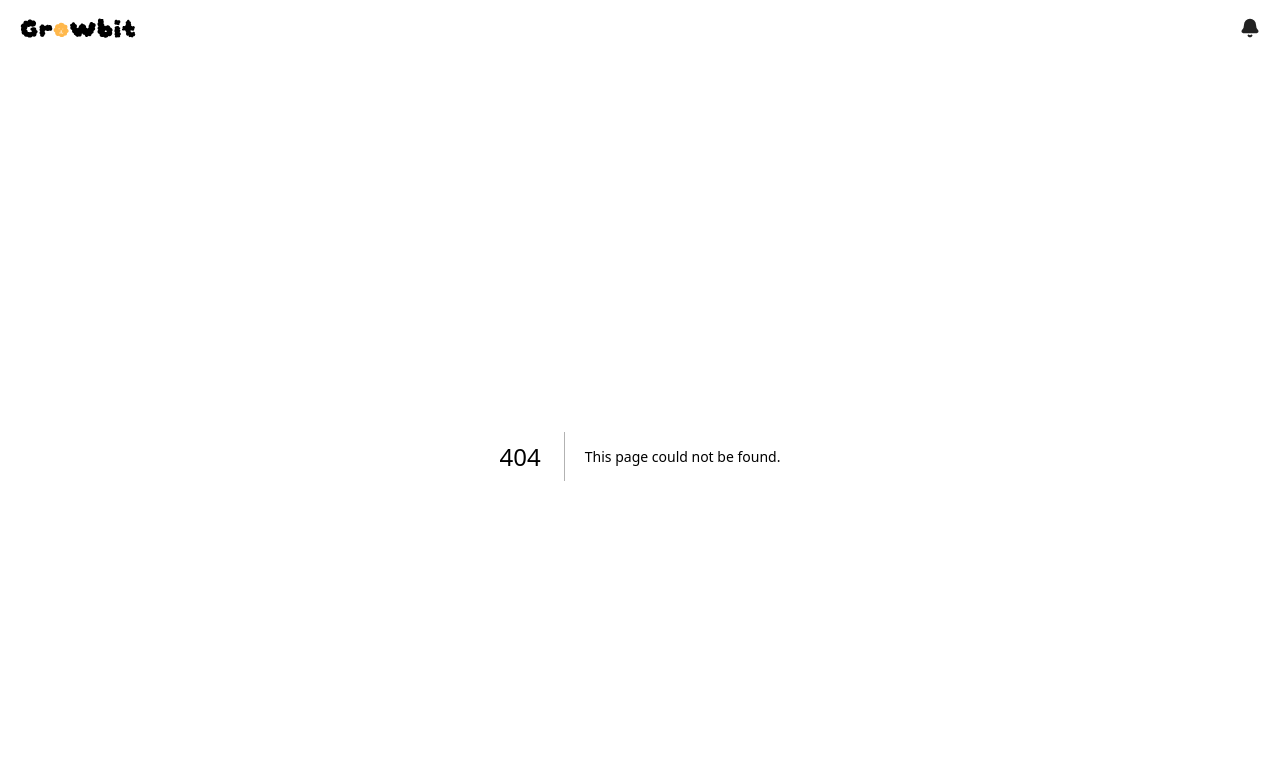
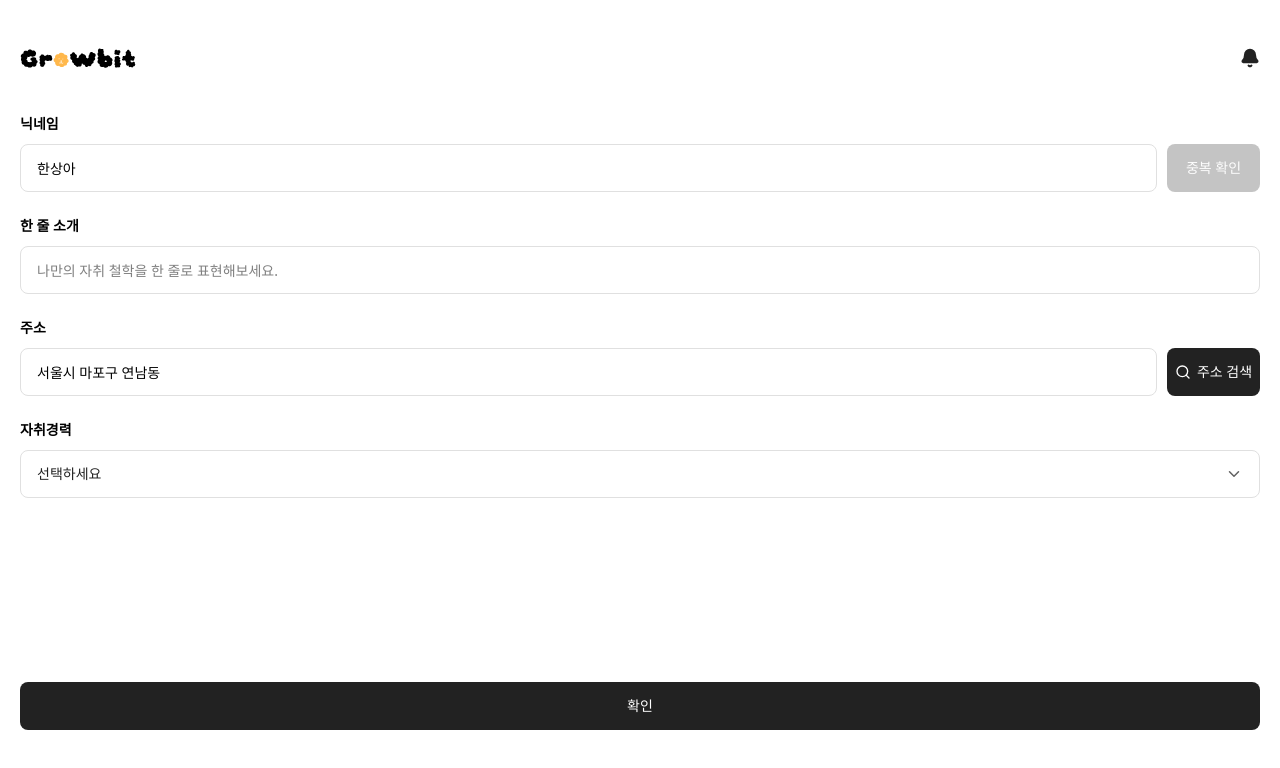
Before and after one commit to prgrms-web-devcourse-final-project/WBE4_5_GCC_FE, a Next.js app: page /mypage/change-userinfo/userinfo in a window 1280 px wide. Before the commit this address had no page. Shown: the top 768 px of the page. Built offline with nearby package versions, Linux system fonts and the light colour scheme.

Commit message:
💄 Style: 마이페이지 회원정보 변경 - 회원정보 수정 페이지 퍼블리싱 진행중

```diff
--- /dev/null
+++ b/src/app/components/common/ui/Dropdown.tsx
@@ -0,0 +1,48 @@
+import { useState } from 'react';
+import { ChevronDown, ChevronUp } from 'lucide-react';
+
+interface DropdownProps {
+  options: string[];
+  selected: string;
+  onSelect: (value: string) => void;
+}
+
+export default function Dropdown({ options, selected, onSelect }: DropdownProps) {
+  const [isOpen, setIsOpen] = useState(false);
+
+  return (
+    <div className="relative w-full">
+      {/* 버튼 */}
+      <button
+        type="button"
+        onClick={() => setIsOpen(!isOpen)}
+        className="w-full h-12 border border-[#E0E0E0] rounded-lg px-4 py-2 text-left flex justify-between items-center text-sm text-[#222222]"
+      >
+        {selected || '선택하세요'}
+        {isOpen ? (
+          <ChevronUp className="w-[18px] h-[18px] text-[#616161]" strokeWidth={2} />
+        ) : (
+          <ChevronDown className="w-[18px] h-[18px] text-[#616161]" strokeWidth={2} />
+        )}
+      </button>
+
+      {/* 옵션 목록 */}
+      {isOpen && (
+        <ul className="absolute z-10 mt-1 w-full border border-[#E0E0E0] rounded bg-white shadow-sm text-sm">
+          {options.map((option) => (
+            <li
+              key={option}
+              onClick={() => {
+                onSelect(option);
+                setIsOpen(false);
+              }}
+              className="px-4 py-2 hover:bg-[#f5f5f5] cursor-pointer text-[#222222]"
+            >
+              {option}
+            </li>
+          ))}
+        </ul>
+      )}
+    </div>
+  );
+}
--- a/src/app/mypage/change-userinfo/page.tsx
+++ b/src/app/mypage/change-userinfo/page.tsx
@@ -21,7 +21,7 @@ export default function page() {
 
   const handleSubmit = () => {
     if (password === correctPassword) {
-      router.push('/userinfo');
+      router.push('/mypage/change-userinfo/userinfo');
     } else {
       setErrors({ password: "비밀번호가 일치하지 않습니다."});
     }
--- /dev/null
+++ b/src/app/mypage/change-userinfo/userinfo/page.tsx
@@ -0,0 +1,87 @@
+'use client';
+
+import { useState } from 'react';
+import { Search } from 'lucide-react';
+import Input from '@/app/components/common/ui/Input';
+import Button from '@/app/components/common/ui/Button';
+import Dropdown from '@/app/components/common/ui/Dropdown';
+
+export default function page () {
+  //const nickname = useProfileStore((state) => state.name); 나중에 store에서 받아오는 형식
+  const myNickname = '한상아';
+  const myAddress = '서울시 마포구 연남동';
+
+  const [bio, setBio] = useState('');
+  const [address, setAddress] = useState(myAddress);
+  const [nickname, setNickname] = useState(myNickname);
+  const [history, setHistory] = useState(myNickname);
+
+  const [selected, setSelected] = useState('');
+  const yearOptions = ['1년 미만', '1~3년', '3~5년', '5~10년', '10년 이상'];
+
+  return (
+    <div className="h-1vh flex flex-col gap-6 px-5 py-7">
+      {/* 닉네임 */}
+      <div className="flex flex-col gap-2.5">
+        <p className="text-sm font-semibold">닉네임</p>
+        <div className="flex gap-2.5">
+          <Input
+            value={nickname}
+            onChange={(e) => setNickname (e.target.value)}
+            placeholder="2~15자 이내로 입력해 주세요"
+          />
+          <Button className="max-w-[93px] min-h-12 p-0 bg-[#C4C4C4] rounded-lg">
+            <h1 className="font-medium text-sm text-[#FDFDFD]">중복 확인</h1>
+          </Button>
+        </div>
+      </div>
+
+      {/* 한줄소개 */}
+      <div className="flex flex-col gap-2.5">
+        <p className="text-sm font-semibold">한 줄 소개</p>
+        <Input
+          placeholder="나만의 자취 철학을 한 줄로 표현해보세요."
+          value={bio}
+          onChange={(e) => setBio(e.target.value)}
+        />
+      </div>
+
+      {/* 주소 */}
+      <div className="flex flex-col gap-2.5">
+        <p className="text-sm font-semibold">주소</p>
+        <div className="flex gap-2.5">
+          <Input
+            value={address}
+            onChange={(e) => setAddress (e.target.value)}
+            placeholder=""
+          />
+          <Button className="max-w-[93px] min-h-12 flex gap-[6px] bg-[#222222] rounded-lg">
+            <Search className="w-4 h-auto" strokeWidth={2}/>
+            <h1 className="font-medium text-sm text-white">주소 검색</h1>
+          </Button>
+        </div>
+      </div>
+
+      {/* 자취경력 */}
+      <div className="flex w-full flex flex-col gap-2.5">
+        <p className="text-sm font-semibold">자취경력</p>
+        <Dropdown
+          options={yearOptions}
+          selected={selected}
+          onSelect={(value) => setSelected(value)}
+        />
+      </div>
+
+      <div className="fixed bottom-[70px] left-5 right-5">
+        <Button
+          type='submit'
+          //disabled={!isSubmitEnabled}
+          //onClick={handleSubmit}
+        >
+          확인
+        </Button>
+      </div>
+
+    </div>
+  );
+}
```
